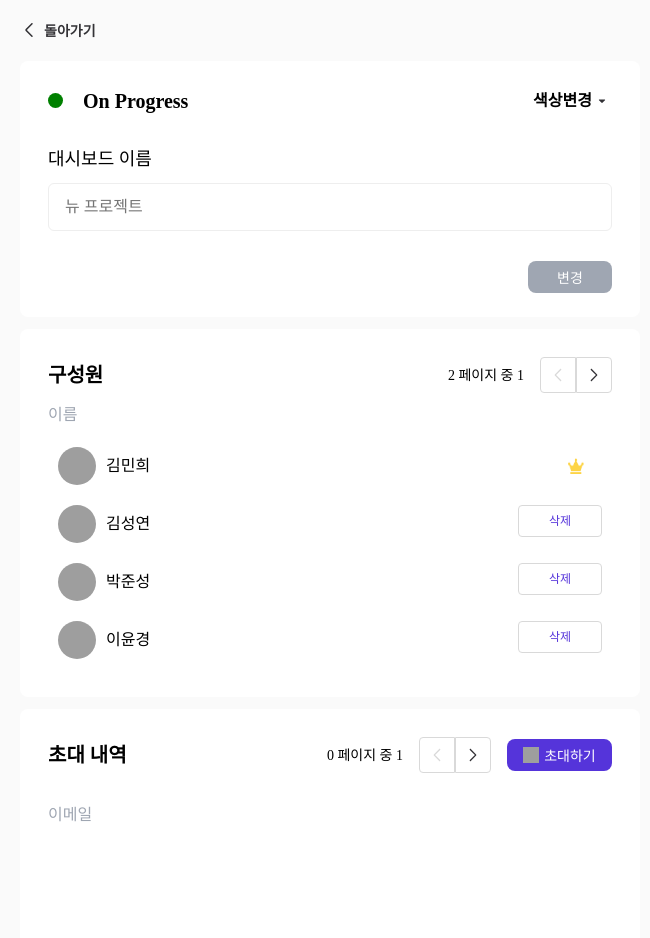
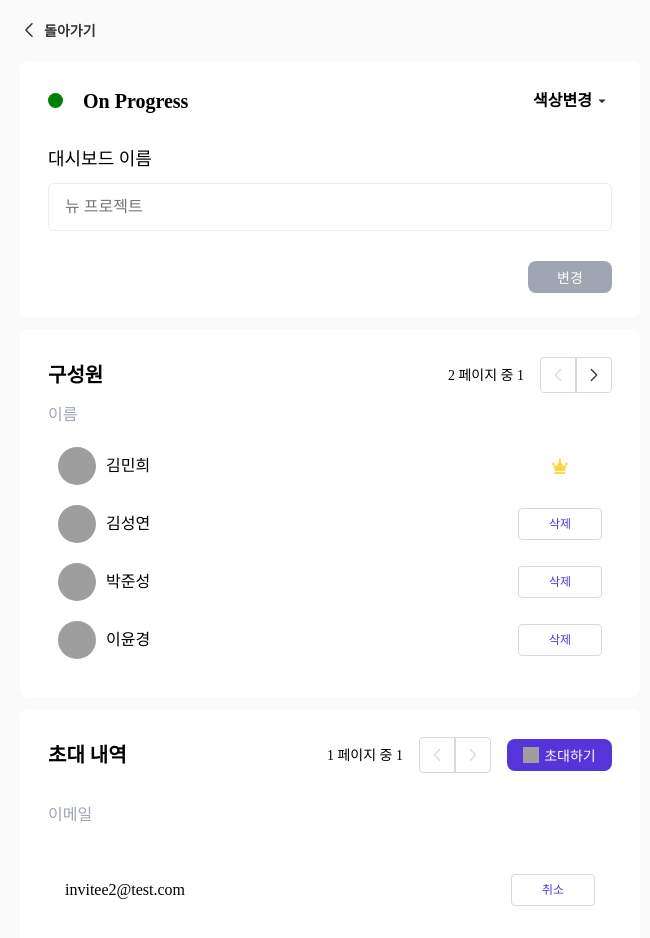
Before and after one commit to juncastle97/taskify-team3, a Next.js app: page /dashboard/1/edit in a window 1280 px wide. Shown: the top 938 px of the page, without its empty margins (0-650 px from the left). Built offline with nearby package versions, Linux system fonts and the light colour scheme; grey boxes are pictures that could not be loaded.

Commit message:
Feat: InviteDashboardTable 이메일 리스트 구현

```diff
--- a/components/table/InvitedDashboardTable.tsx
+++ b/components/table/InvitedDashboardTable.tsx
@@ -11,7 +11,7 @@ interface InvitedDashboardTableProps {
   invitations: MappedInvitations;
 }
 
-const NoInvitation = () => {
+export const NoInvitation = () => {
   return (
     <div className={styles.noInvitation}>
       <Image
--- a/components/table/inviteDashboardTable/InviteDashboardTable.module.scss
+++ b/components/table/inviteDashboardTable/InviteDashboardTable.module.scss
@@ -36,3 +36,26 @@
   font-weight: 400;
   color: $gray-400;
 }
+
+.inviteListWrapper {
+  gap: 1rem;
+  padding: 1.7rem;
+  overflow: hidden;
+  @include flexbox(between, center);
+
+  .invitedEmail {
+    font-size: 1.6rem;
+    font-weight: 400;
+  }
+}
+
+.cancelButton {
+  top: 1.4rem;
+  right: 1rem;
+  width: 8.4rem;
+  height: 3.2rem;
+  border-radius: 0.4rem;
+  border: 0.1rem solid $gray-300;
+  color: $violet-200;
+  font-size: 1.2rem;
+}
--- a/components/table/inviteDashboardTable/InviteDashboardTable.tsx
+++ b/components/table/inviteDashboardTable/InviteDashboardTable.tsx
@@ -4,11 +4,32 @@ import styles from "./InviteDashboardTable.module.scss";
 import PagingButton from "@/components/button/PagingButton";
 import Button from "@/components/button/BaseButton/BaseButton";
 import Image from "next/image";
+import mockInvitations from "@/pages/mydashboard/mockInvitations.json";
+import { NoInvitation } from "../InvitedDashboardTable";
+import { InitialInvitations } from "@/types/invitations";
 
-function InviteDashboardTable() {
+interface Invitee {
+  nickname: string;
+  email: string;
+  id: number;
+}
+
+interface InvitationType {
+  id: number;
+  invitee: Invitee;
+  inviteAccepted: boolean;
+  createdAt: string;
+}
+
+type InvitationTypes = InvitationType[];
+
+function InviteDashboardTable({ totalCount }: InitialInvitations) {
   const [currentPage, setCurrentPage] = useState(1);
-  const [totalPage, setTotalPage] = useState<number>(0);
+  // mockdata 연결
+  const [inviteeData, setInviteeData] = useState<InvitationTypes | null>(null);
 
+  const ITEMS_PER_PAGE = 4;
+  const totalPage = Math.ceil((totalCount || 1) / ITEMS_PER_PAGE);
   const handleLeftButtonClick = () => {
     setCurrentPage(prevPage => Math.max(prevPage - 1, 1));
   };
@@ -17,10 +38,40 @@ function InviteDashboardTable() {
     setCurrentPage(prevPage => Math.min(prevPage + 1, totalPage));
   };
 
+  const handleCancelInvitation = (invitationId: number) => {
+    setInviteeData(prevInviteeData => {
+      if (prevInviteeData) {
+        return prevInviteeData.map(invitation => {
+          if (invitation.id === invitationId) {
+            return {
+              ...invitation,
+              inviteAccepted: false,
+            };
+          }
+          return invitation;
+        });
+      }
+      return prevInviteeData;
+    });
+  };
+
   useEffect(() => {
     if (totalPage !== 0 && totalPage < currentPage)
       setCurrentPage(prev => prev - 1);
   }, [totalPage]);
+
+  useEffect(() => {
+    const fetchInviteeData = async () => {
+      try {
+        const result: InvitationTypes = await mockInvitations.invitations;
+        setInviteeData(result);
+      } catch (error) {
+        console.error("Error fetching data:", error);
+      }
+    };
+
+    fetchInviteeData();
+  }, [inviteeData]);
 
   return (
     <form className={clsx(styles.tableForm)}>
@@ -54,7 +105,44 @@ function InviteDashboardTable() {
           </div>
         </div>
       </div>
-      <div className={clsx(styles.label)}>이메일</div>
+      {mockInvitations.totalCount ? (
+        <>
+          <div className={clsx(styles.label)}>이메일</div>
+          <ul>
+            {mockInvitations.invitations
+              ?.sort(
+                (a, b) =>
+                  new Date(b.createdAt).getTime() -
+                  new Date(a.createdAt).getTime(),
+              )
+              .map(invitation => (
+                <li key={invitation.invitee.email}>
+                  {invitation.inviteAccepted && (
+                    <div className={clsx(styles.inviteListWrapper)}>
+                      <div className={clsx(styles.invitedEmail)}>
+                        {invitation.invitee.email}
+                      </div>
+                      <button
+                        type="button"
+                        className={clsx(styles.cancelButton)}
+                        onClick={() => {
+                          alert(
+                            `${invitation.invitee.nickname}님 초대를 취소하겠습니까?`,
+                          );
+                          handleCancelInvitation(invitation.id);
+                        }}
+                      >
+                        취소
+                      </button>
+                    </div>
+                  )}
+                </li>
+              ))}
+          </ul>
+        </>
+      ) : (
+        <NoInvitation />
+      )}
     </form>
   );
 }
--- a/components/table/membersDashboardTable/MembersDashboardTable.module.scss
+++ b/components/table/membersDashboardTable/MembersDashboardTable.module.scss
@@ -27,11 +27,10 @@
 }
 
 .memberListWrapper {
-  position: relative;
   gap: 1rem;
   padding: 1rem;
   overflow: hidden;
-  @include flexbox(start);
+  @include flexbox(between, center);
 }
 
 .memberProfileImage {
@@ -43,12 +42,12 @@
   font-weight: 500;
 }
 
-.crownIcon {
-  position: absolute;
-  top: 50%;
-  right: 5%;
-  transform: translateY(-50%);
-}
+// .crownIcon {
+//   position: absolute;
+//   top: 50%;
+//   right: 5%;
+//   transform: translateY(-50%);
+// }
 
 .deleteModal {
   width: 54rem;
@@ -69,6 +68,11 @@
   }
 }
 
+.crownIcon {
+  margin-left: auto;
+  margin-right: 3.4rem;
+}
+
 .modalButtonGroup {
   gap: 2rem;
   @include flexbox(end, center);
@@ -80,9 +84,7 @@
 }
 
 .deleteButton {
-  position: absolute;
-  top: 1rem;
-  right: 1rem;
+  margin-left: auto;
   width: 8.4rem;
   height: 3.2rem;
   border-radius: 0.4rem;
--- a/components/table/membersDashboardTable/MembersDashboardTable.tsx
+++ b/components/table/membersDashboardTable/MembersDashboardTable.tsx
@@ -28,12 +28,9 @@ const MembersDashboardTable: React.FC<DashboardProps> = () => {
   //   totalCount: 0,
   // });
 
-  const ITEMS_PER_PAGE = 4; // 페이지 당 보여지는 assignee의 수
+  const ITEMS_PER_PAGE = 4;
+  const totalPage = Math.ceil((assigneeData?.length || 1) / ITEMS_PER_PAGE);
 
-  // 총 페이지 수 계산
-  const totalPage = Math.ceil((assigneeData?.length || 0) / ITEMS_PER_PAGE);
-
-  // 현재 페이지에 해당하는 assignee 데이터 선택
   const currentPageData = assigneeData?.slice(
     (currentPage - 1) * ITEMS_PER_PAGE,
     currentPage * ITEMS_PER_PAGE,
@@ -102,7 +99,7 @@ const MembersDashboardTable: React.FC<DashboardProps> = () => {
                 width={38}
                 height={38}
               />
-              <div>
+
               <div className={clsx(styles.memberNickname)}>
                 {member.assignee.nickname}
               </div>
@@ -116,7 +113,6 @@ const MembersDashboardTable: React.FC<DashboardProps> = () => {
                 />
               ) : (
                 // 버튼 컴포넌트 구현되면 사용
-                  <>
                 <button
                   type="button"
                   className={clsx(styles.deleteButton)}
@@ -129,9 +125,7 @@ const MembersDashboardTable: React.FC<DashboardProps> = () => {
                 >
                   삭제
                 </button>
-                  </>
               )}
-              </div>
             </div>
           </li>
         ))}
--- a/pages/dashboard/[id]/edit/index.tsx
+++ b/pages/dashboard/[id]/edit/index.tsx
@@ -22,7 +22,7 @@ function DashboardEdit({ dashboardId }: DashboardEditProps) {
         </div>
         <EditDashboardTable data={null} />
         <MembersDashboardTable assigneeData={null} />
-        <InviteDashboardTable />
+        <InviteDashboardTable totalCount={0} invitations={null} />
         <div className={clsx(styles["delete-button"])}>
           <DeleteButton onClick={handleDeleteClick} />
         </div>
```
Lines whose indentation alone changed are shown as unchanged.
